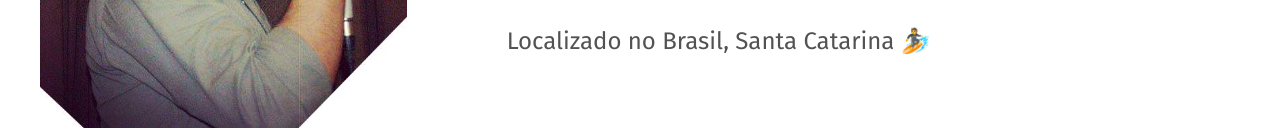
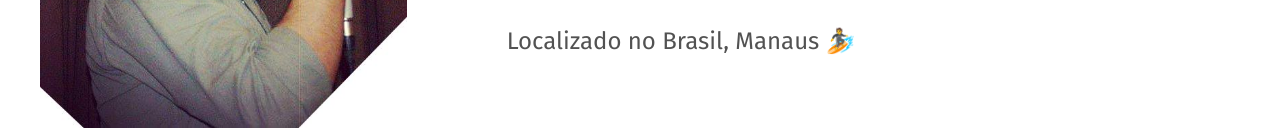
Before and after one commit to thiagoboneth/bonethContato, a plain HTML site: page index.html in a window 1280 px wide. Shown: the part 415-545 px from the top of the page. Drawn offline with Linux system fonts and the light colour scheme.

Commit message:
Localização Atualizada

```diff
--- a/index.html
+++ b/index.html
@@ -24,7 +24,7 @@
         <img src="img/perfilpic.jpg" alt="Foto de Perfil"/>
         <div>
             <h1>FullStack Engineer <br />UX/UI Specialist</h1>
-            <p>Localizado no Brasil, Santa Catarina 🏄</p>
+            <p>Localizado no Brasil, Manaus 🏄</p>
         </div>
     </main>
     <section class="experiencia" id="experiencia" aria-label="Experiência">
```
